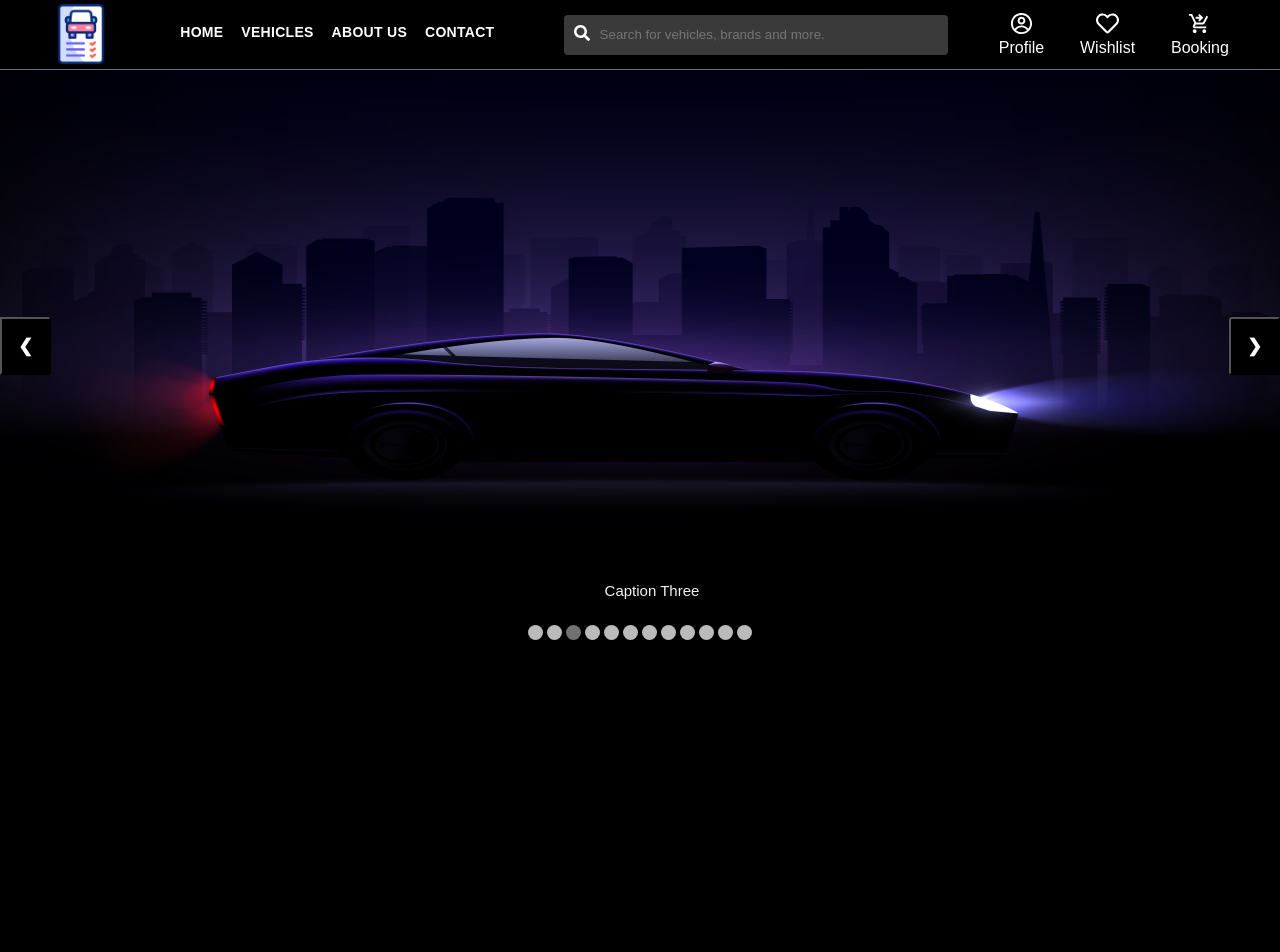
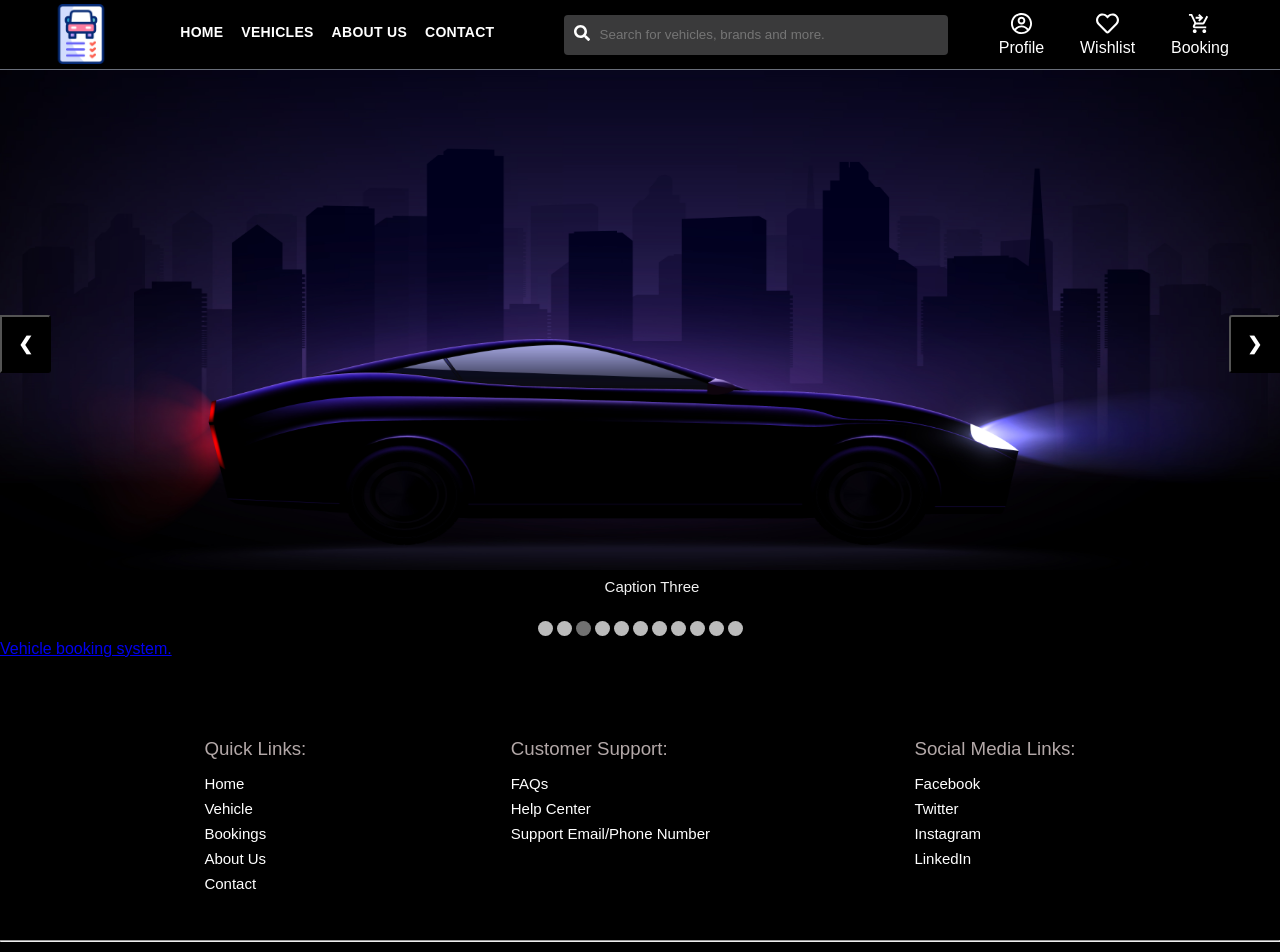
Before and after one commit to abhi522k/Vehicle_Booking_System, a React (Vite) app: page / in a window 1280 px wide. Shown: the top 952 px of the page. Before the commit the page ends 800 px from the top, so only its background shows below. Built offline with nearby package versions, Linux system fonts and the light colour scheme; a web font is replaced by a local one.

Commit message:
Fifth commit, Added footer section and modified the carousel.

```diff
--- a/src/App.jsx
+++ b/src/App.jsx
@@ -1,11 +1,15 @@
+import Footer from "./components/Footer";
 import Header from "./components/Header";
-import Home from "./components/Home";
+import HomeImageCarousel from "./components/HomeImageCarousel";
+import Vehicles from "./components/Vehicles";
 
 function App() {
   return (
     <>
       <Header />
-      <Home />
+      <HomeImageCarousel />
+      <Vehicles />
+      <Footer />
     </>
   );
 }
--- a/src/components/Footer.jsx
+++ b/src/components/Footer.jsx
@@ -0,0 +1,37 @@
+import styles from "./Footer.module.css";
+
+const Footer = () => {
+  return (
+    <>
+      <div className={styles["Footer_Container"]}>
+        <div className={styles["Footer_Column"]}>
+          <h3>Quick Links:</h3>
+          <a href="#">Home</a>
+          <a href="#">Vehicle</a>
+          <a href="#">Bookings</a>
+          <a href="#">About Us</a>
+          <a href="#">Contact</a>
+        </div>
+        <div className={styles["Footer_Column"]}>
+          <h3>Customer Support:</h3>
+          <a href="#">FAQs</a>
+          <a href="#">Help Center</a>
+          <a href="#">Support Email/Phone Number</a>
+        </div>
+        <div className={styles["Footer_Column"]}>
+          <h3>Social Media Links:</h3>
+          <a href="#">Facebook</a>
+          <a href="#">Twitter</a>
+          <a href="#">Instagram</a>
+          <a href="#">LinkedIn</a>
+        </div>
+      </div>
+      <hr />
+      <div className={styles["copyright"]}>
+        © 2024 Vehicle Booking System. All rights reserved.
+      </div>
+    </>
+  );
+};
+
+export default Footer;
--- /dev/null
+++ b/src/components/Footer.module.css
@@ -0,0 +1,29 @@
+.Footer_Container {
+  margin-top: 50px;
+  color: #b3a8a8;
+  padding: 30px 0 40px 0;
+  display: flex;
+  justify-content: space-evenly;
+}
+
+.Footer_Column {
+  display: flex;
+  flex-direction: column;
+}
+
+.Footer_Column h3 {
+  padding-bottom: 15px;
+}
+
+.Footer_Column a {
+  color: #ffffff;
+  text-decoration: none;
+  font-size: 15px;
+  padding-bottom: 8px;
+}
+
+.copyright {
+  color: #ffffff;
+  padding: 20px;
+  text-align: center;
+}
--- a/src/components/Home.jsx
+++ b/src/components/HomeImageCarousel.jsx
@@ -1,14 +1,14 @@
-import "./Home.css";
+import "./HomeImageCarousel.css";
 import React, { useState, useEffect } from "react";
 
-const Home = () => {
+const HomeImageCarousel = () => {
   const [slideIndex, setSlideIndex] = useState(0);
 
   const slides = [
     { id: 1, img: "cars_ Carousel_1/car1.jpg", caption: "Caption Text" },
     { id: 2, img: "cars_ Carousel_1/car2.jpg", caption: "Caption Two" },
     { id: 3, img: "cars_ Carousel_1/car3.jpg", caption: "Caption Three" },
-    { id: 4, img: "cars_ Carousel_1/car4.jpg", caption: "Caption Four" },
+    // { id: 4, img: "cars_ Carousel_1/car4.jpg", caption: "Caption Four" },
     { id: 5, img: "cars_ Carousel_1/car5.jpg", caption: "Caption Five" },
     { id: 6, img: "cars_ Carousel_1/car6.jpg", caption: "Caption Six" },
     { id: 7, img: "cars_ Carousel_1/car7.jpg", caption: "Caption Seven" },
@@ -42,13 +42,30 @@ const Home = () => {
           <div
             key={slide.id}
             className="mySlides fade"
-            style={{ display: index === slideIndex ? "block" : "none" }}
+            style={{
+              display: index === slideIndex ? "block" : "none",
+              justifyContent: index === slideIndex ? "center" : "none",
+            }}
           >
-            <img
-              src={slide.img}
-              alt={`Slide ${slide.id}`}
-              style={{ width: "100%", height: "500px" }}
-            />
+            <div
+              style={{
+                height: "500px",
+                overflowY: "hidden",
+                position: "relative",
+              }}
+            >
+              <img
+                src={slide.img}
+                alt={`Slide ${slide.id}`}
+                style={{
+                  width: "100%",
+                  height: "700px",
+                  top: "-100px",
+                  bottom: "-100px",
+                  position: "relative",
+                }}
+              />
+            </div>
             <div className="text">{slide.caption}</div>
           </div>
         ))}
@@ -75,4 +92,4 @@ const Home = () => {
   );
 };
 
-export default Home;
+export default HomeImageCarousel;
--- /dev/null
+++ b/src/components/Vehicles.jsx
@@ -0,0 +1,11 @@
+const Vehicles = () => {
+  return (
+    <>
+      <div className="Vehicles_Container">
+        <a href="#">Vehicle booking system.</a>
+      </div>
+    </>
+  );
+};
+
+export default Vehicles;
```
Also changed, not shown: public/cars_ Carousel_1/car4.jpg, src/components/HomeImageCarousel.css (renamed from src/components/Home.css), src/components/Vehicles.module.css (added).
